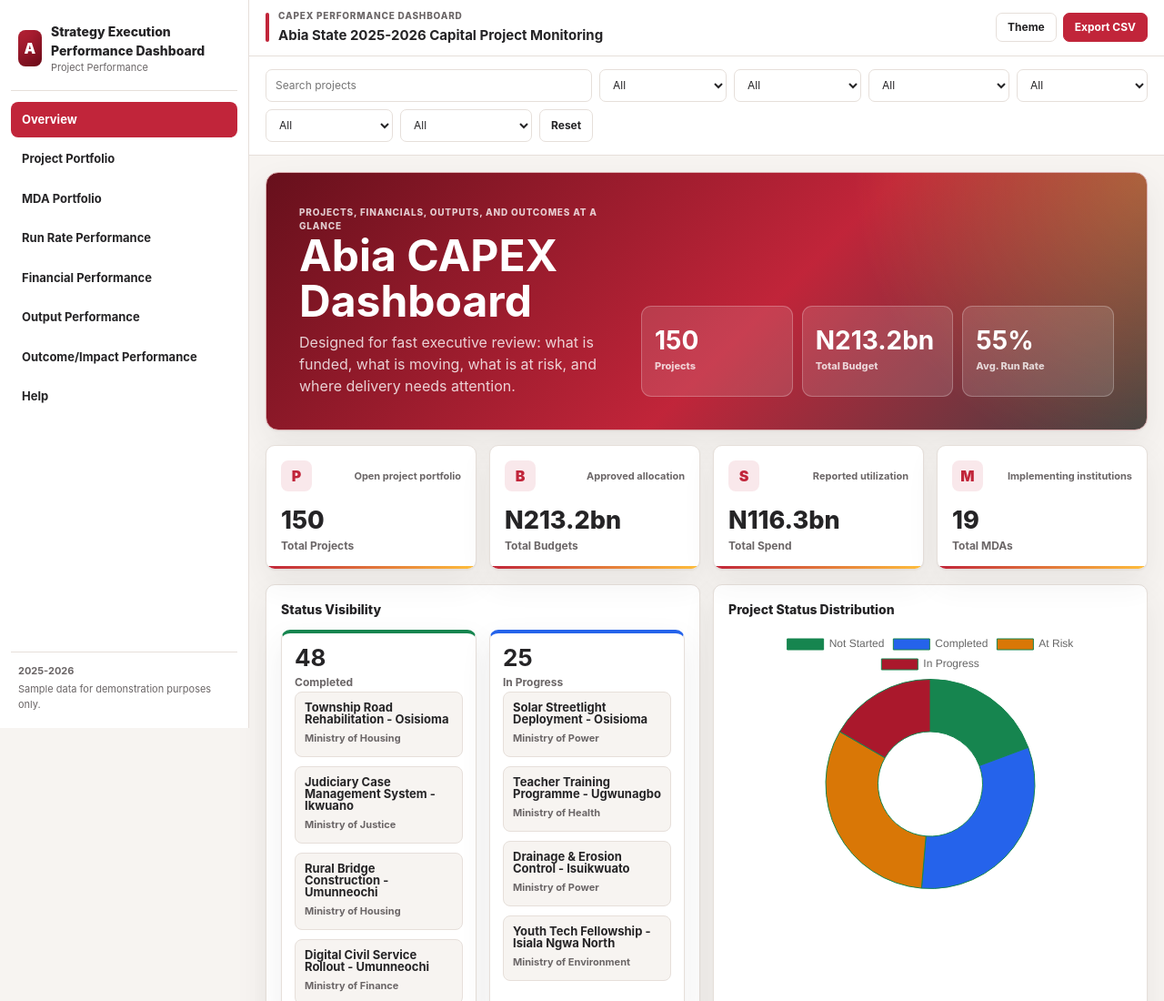
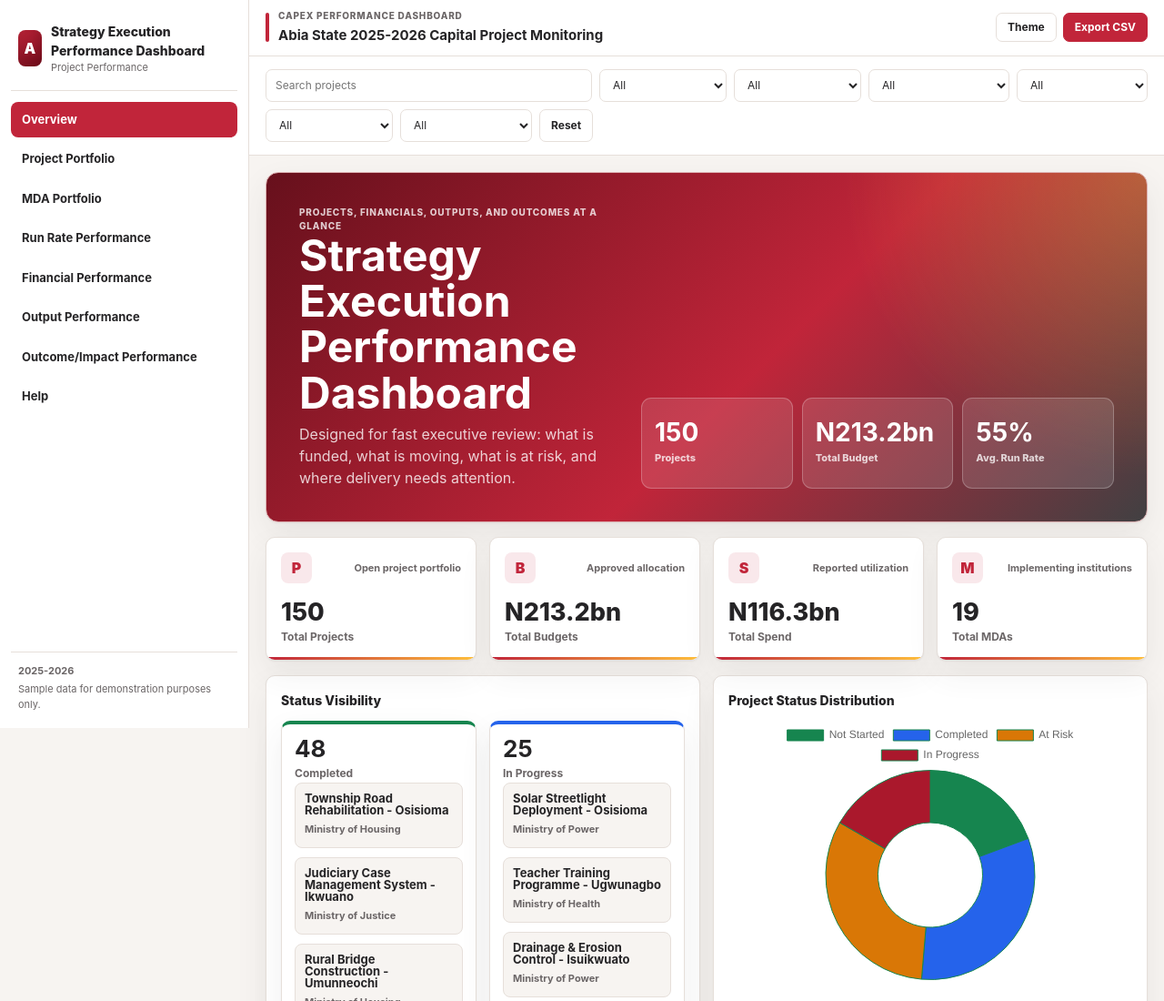
Before and after one commit to Opportune7/abia_simulation_dash, a plain HTML site: page index.html in a window 1280 px wide. Shown: the top 1100 px of the page at 91% size. Drawn offline with nearby package versions, Linux system fonts and the light colour scheme.

Commit message:
Update index.html

```diff
--- a/index.html
+++ b/index.html
@@ -66,7 +66,7 @@
             <section class="hero-panel">
               <div>
                 <p class="eyebrow">Projects, financials, outputs, and outcomes at a glance</p>
-                <h2>Abia CAPEX Dashboard</h2>
+                <h2>Strategy Execution Performance Dashboard</h2>
                 <p>Designed for fast executive review: what is funded, what is moving, what is at risk, and where delivery needs attention.</p>
               </div>
               <div class="hero-stats">
```
